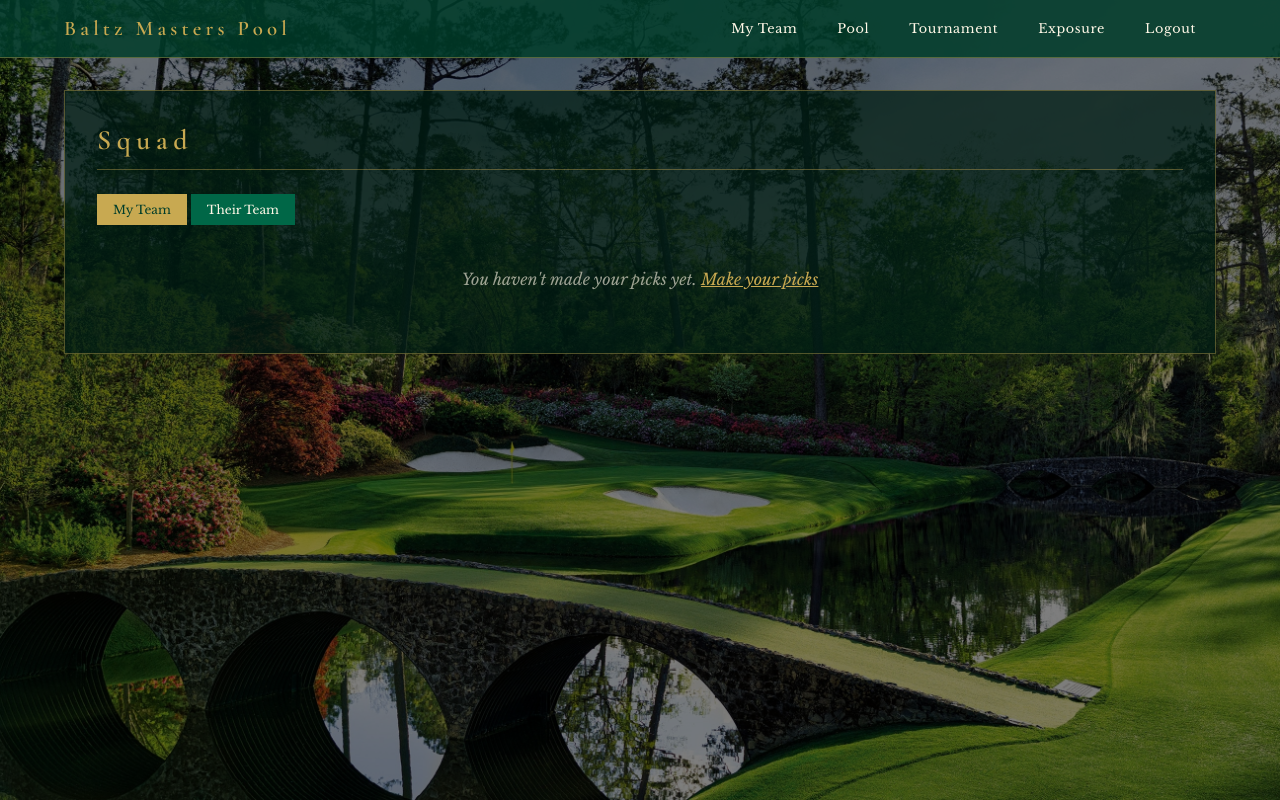
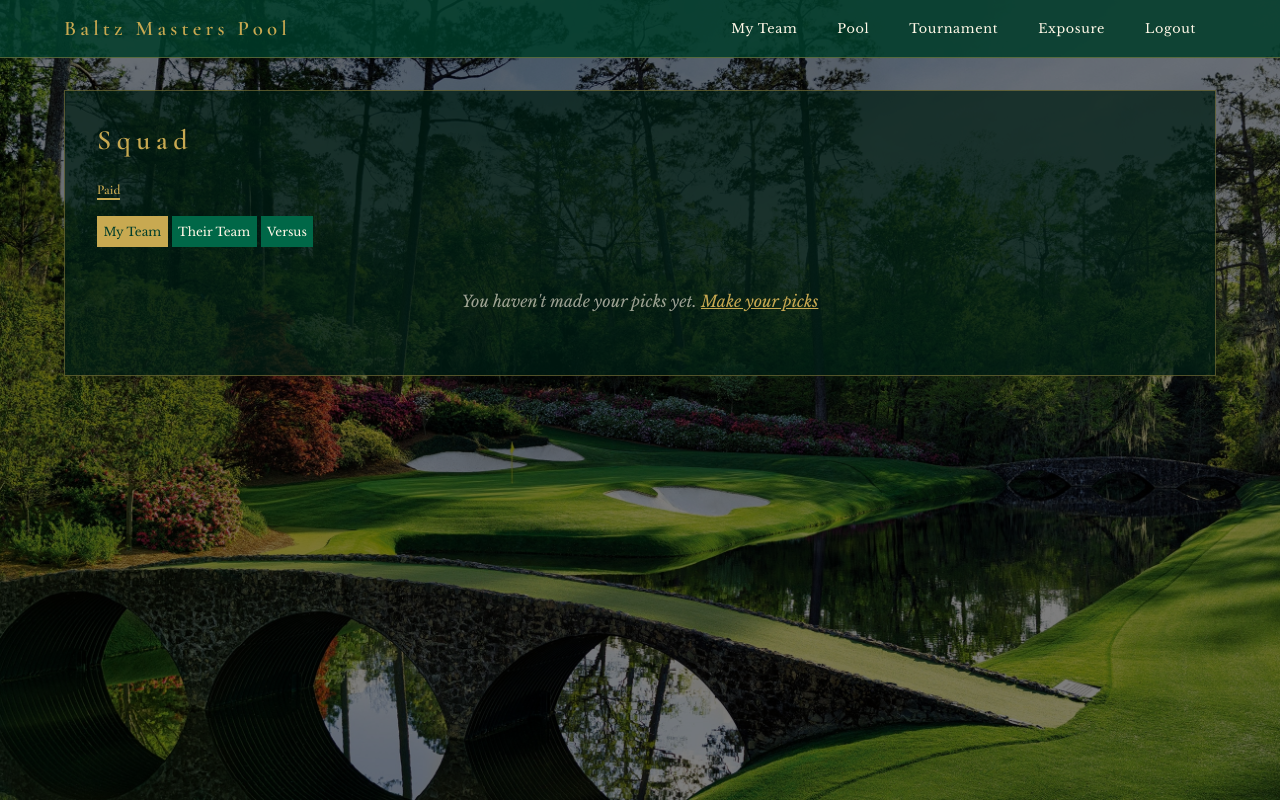
Before and after one commit to coryinsiderz/masters-pool, a Flask app: template templates/team.html in a window 1280 px wide. Run offline with Flask 3, Linux system fonts and the light colour scheme; the template is opened without the code that fills it, so the values that code supplies are empty; the visitor is signed in with stand-in values (Sample User, id 1); a database or web service that is not in the repository returns one stand-in record (values such as "Sample title"); data that the repository does not hold is empty; some libraries are stand-ins or nearby versions.

Commit message:
feat: payment status (venmo deeplink, admin toggle, paid column), squad tab restructure (versus view, score in tabs)
Add paid boolean to users table. Squad page shows Pay @csbaltz $10 link
(venmo:// deeplink with web fallback) or Paid badge. Pool leaderboard
shows paid checkmark column. Admin panel has clickable paid toggles per
user. Squad tabs restructured: My Team / Their Team / Versus as three
filter-btn tabs. Versus opens dropdown if no player selected, renders
side-by-side if player exists. My Team tab shows score when comparing.

Co-Authored-By: Claude Opus 4.6 (1M context) <noreply@anthropic.com>

```diff
--- a/routes/leaderboard.py
+++ b/routes/leaderboard.py
@@ -77,6 +77,7 @@ def _build_full_leaderboard(conn):
         result.append({
             "user_id": entry["user_id"],
             "username": entry["username"],
+            "paid": entry.get("paid", False),
             "rank": entry["rank"],
             "team_total": entry["team_total"],
             "team_to_par": team_to_par,
--- a/schema.sql
+++ b/schema.sql
@@ -8,6 +8,7 @@ CREATE TABLE IF NOT EXISTS users (
 );
 
 ALTER TABLE users ADD COLUMN IF NOT EXISTS recovery_contact VARCHAR(100);
+ALTER TABLE users ADD COLUMN IF NOT EXISTS paid BOOLEAN DEFAULT FALSE;
 
 CREATE TABLE IF NOT EXISTS golfers (
     id SERIAL PRIMARY KEY,
--- a/services/scoring.py
+++ b/services/scoring.py
@@ -94,7 +94,7 @@ def build_leaderboard(conn):
     # Get all users who have picks
     with conn.cursor(cursor_factory=psycopg2.extras.RealDictCursor) as cur:
         cur.execute(
-            """SELECT DISTINCT u.id AS user_id, u.username
+            """SELECT DISTINCT u.id AS user_id, u.username, u.paid
                FROM users u
                JOIN picks p ON p.user_id = u.id
                ORDER BY u.username"""
@@ -125,6 +125,7 @@ def build_leaderboard(conn):
         standings.append({
             "user_id": user["user_id"],
             "username": user["username"],
+            "paid": user.get("paid", False),
             "team_total": result["team_total"],
             "counting_golfers": result["counting_golfers"],
             "bench_golfers": result["bench_golfers"],
--- a/static/css/style.css
+++ b/static/css/style.css
@@ -555,8 +555,6 @@ input:-webkit-autofill:focus {
     align-items: baseline;
     gap: 1rem;
     margin-bottom: 1.5rem;
-    border-bottom: 1px solid var(--panel-border);
-    padding-bottom: 0.75rem;
 }
 
 .squad-header h1 {
@@ -570,6 +568,24 @@ input:-webkit-autofill:focus {
     font-weight: 600;
     font-size: 1.75rem;
     color: var(--augusta-gold);
+}
+
+.payment-status {
+    font-family: 'Cormorant Garamond', Georgia, serif;
+    font-size: 0.85rem;
+    font-weight: 600;
+    color: var(--augusta-gold);
+    text-decoration: none;
+    display: block;
+    margin-top: 0.5rem;
+    margin-bottom: 1rem;
+    border-bottom: none;
+}
+
+.payment-status.paid {
+    display: block;
+    width: fit-content;
+    border-bottom: 2px solid var(--augusta-gold);
 }
 
 .squad-cards {
@@ -647,6 +663,13 @@ input:-webkit-autofill:focus {
     white-space: nowrap;
 }
 
+#my-team-tab,
+#vs-tab,
+.team-viewer-dropdown .custom-dropdown-trigger {
+    padding-left: 0.4rem;
+    padding-right: 0.4rem;
+}
+
 /* ── Team viewer dropdown-as-filter-btn ── */
 
 .custom-dropdown.team-viewer-dropdown {
@@ -680,10 +703,6 @@ input:-webkit-autofill:focus {
 
 /* ── Side-by-side comparison ── */
 
-.sbs-toggle-row {
-    margin-top: -0.5rem;
-    margin-bottom: 0.5rem;
-}
 
 .sbs-container {
     display: flex;
--- a/templates/leaderboard.html
+++ b/templates/leaderboard.html
@@ -19,6 +19,7 @@
                 <th data-sort="tier-4">Maybe</th>
                 <th data-sort="tier-5">Meh</th>
                 <th data-sort="tier-6">Miracles</th>
+                <th>Paid</th>
             </tr>
         </thead>
         <tbody>
@@ -47,6 +48,7 @@
                 <td class="tier-cell bench"><div class="mini-card"><span class="mc-name">--</span></div></td>
                 {% endif %}
                 {% endfor %}
+                <td style="text-align:center">{% if entry.paid %}<span style="color:var(--augusta-gold)">&#10003;</span>{% else %}<span style="color:var(--augusta-cream)">&#10007;</span>{% endif %}</td>
             </tr>
             {% endfor %}
         </tbody>
--- a/templates/team.html
+++ b/templates/team.html
@@ -6,10 +6,17 @@
 <div class="page-container">
     <div class="squad-header">
         <h1>Squad</h1>
-        {% if has_picks %}
-        <span class="squad-total">{{ team_to_par }}</span>
-        {% endif %}
     </div>
+
+    {% if current_user and current_user.paid %}
+    <span class="payment-status paid">Paid</span>
+    {% else %}
+    <a href="#" onclick="openVenmo(event)" class="payment-status">Pay @csbaltz $10</a>
+    {% endif %}
+
+    {% if not picks_locked %}
+    <a href="{{ url_for('picks.picks') }}" class="btn btn-primary" style="margin-bottom:0.5rem;display:inline-block">Edit Picks</a>
+    {% endif %}
 
     {% if picks_locked %}
     <div class="toggle-row">
@@ -20,14 +27,8 @@
             </div>
             <div class="custom-dropdown-options"></div>
         </div>
+        <button class="filter-btn" id="vs-tab">Versus</button>
     </div>
-    <div class="sbs-toggle-row toggle-row" id="sbs-toggle-row" style="display:none;">
-        <button class="tab-btn" id="sbs-toggle">Side by Side</button>
-    </div>
-    {% endif %}
-
-    {% if not picks_locked %}
-    <a href="{{ url_for('picks.picks') }}" class="btn btn-primary" style="margin-bottom:1.5rem;display:inline-block">Edit Picks</a>
     {% endif %}
 
     {% if has_picks %}
@@ -68,4 +69,20 @@
 <script>var CURRENT_USER_ID = {{ current_user.id }};</script>
 <script src="{{ url_for('static', filename='js/team.js') }}"></script>
 {% endif %}
+<script>
+function openVenmo(e) {
+    e.preventDefault();
+    var appUrl = 'venmo://paycharge?txn=pay&recipients=csbaltz&amount=10&note=BaltzMastersPool';
+    var webUrl = 'https://venmo.com/csbaltz?txn=pay&amount=10&note=BaltzMastersPool';
+
+    var now = Date.now();
+    window.location = appUrl;
+
+    setTimeout(function() {
+        if (Date.now() - now < 2000) {
+            window.location = webUrl;
+        }
+    }, 1500);
+}
+</script>
 {% endblock %}
```
Also changed, not shown: routes/admin.py (+23 -1 lines), static/js/team.js (+39 -39 lines), templates/admin.html (+40 -0 lines).
